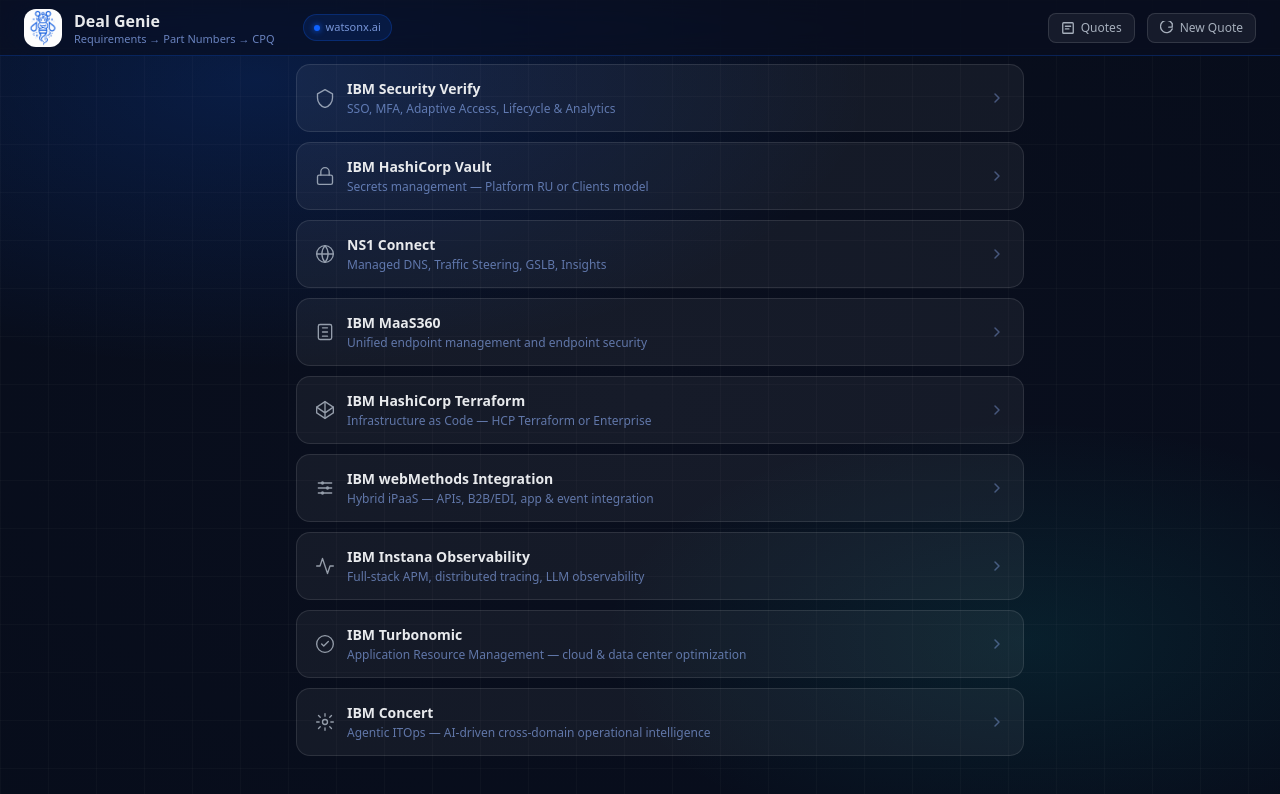
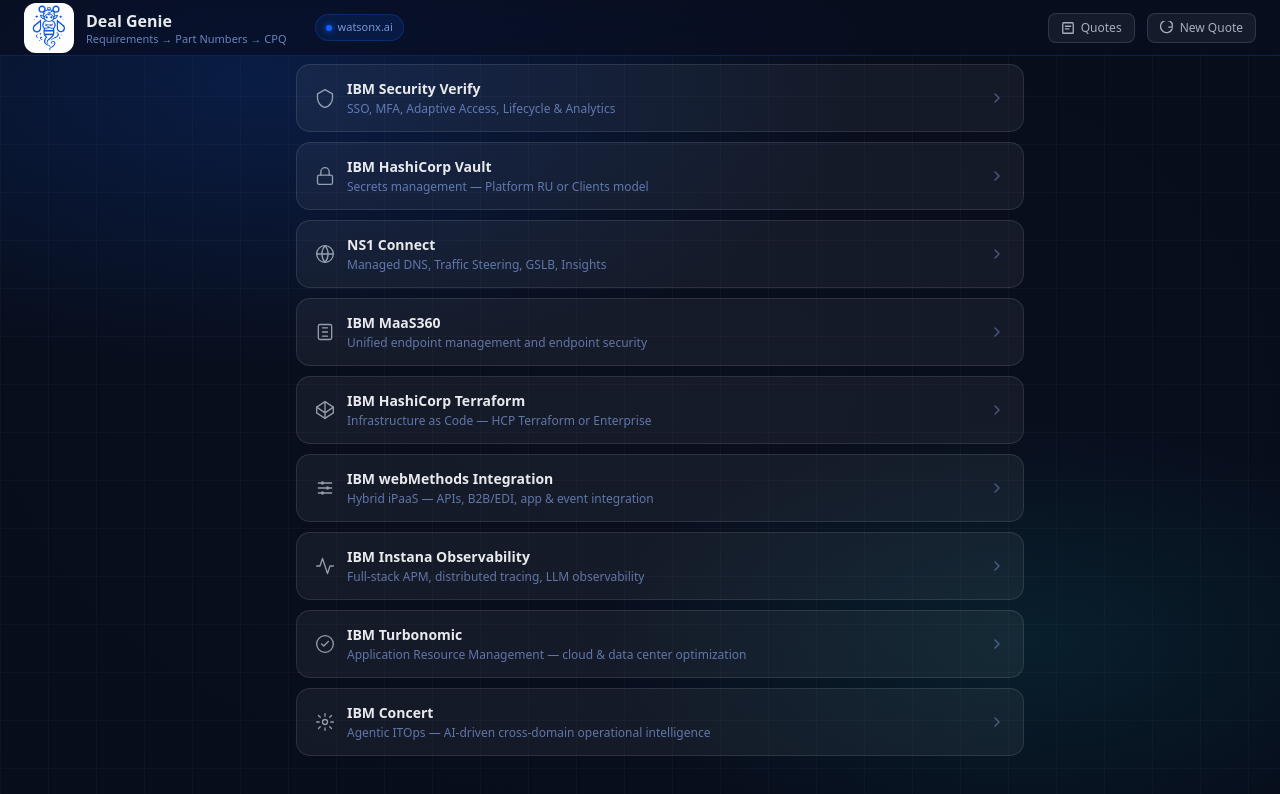
Before and after one commit to NamanKhandIBM/DealGenie, a Next.js app in the folder deal-genie/: page / in a window 1280 px wide. Shown: the top 794 px of the page. Built offline with nearby package versions, Linux system fonts and the light colour scheme.

Commit message:
Revert "Slightly reduce Deal Genie logo size in header (50px -> 38px)"
This reverts commit 994fbba18df96a7ad64e7d46acb1e196c3aca68e.

```diff
--- a/deal-genie/app/page.tsx
+++ b/deal-genie/app/page.tsx
@@ -901,8 +901,8 @@
           <Image
             src="/dealgenie-icon.png"
             alt="Deal Genie"
-            width={38}
-            height={38}
+            width={50}
+            height={50}
             className="rounded-xl flex-shrink-0"
             style={{ objectFit: "cover", objectPosition: "center" }}
           />
```
